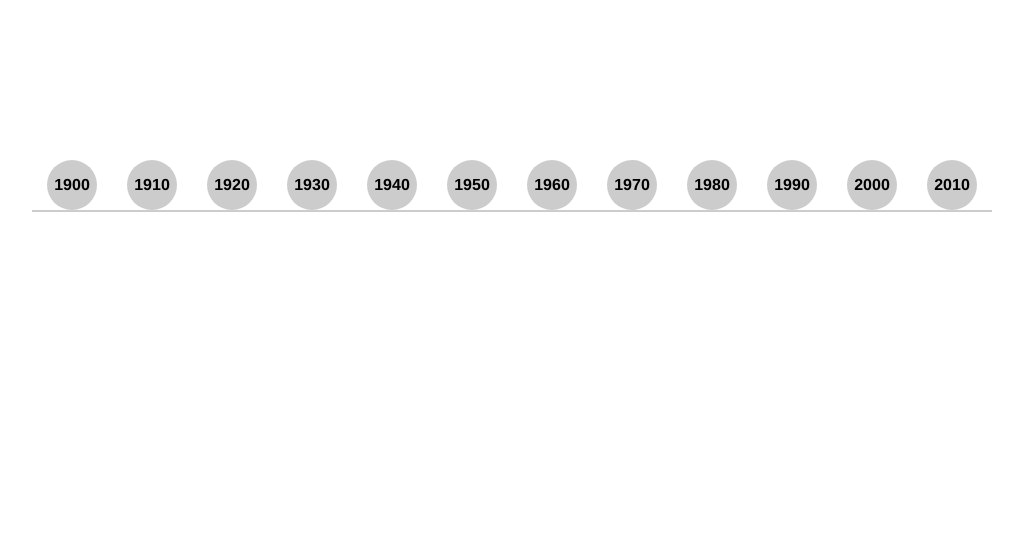
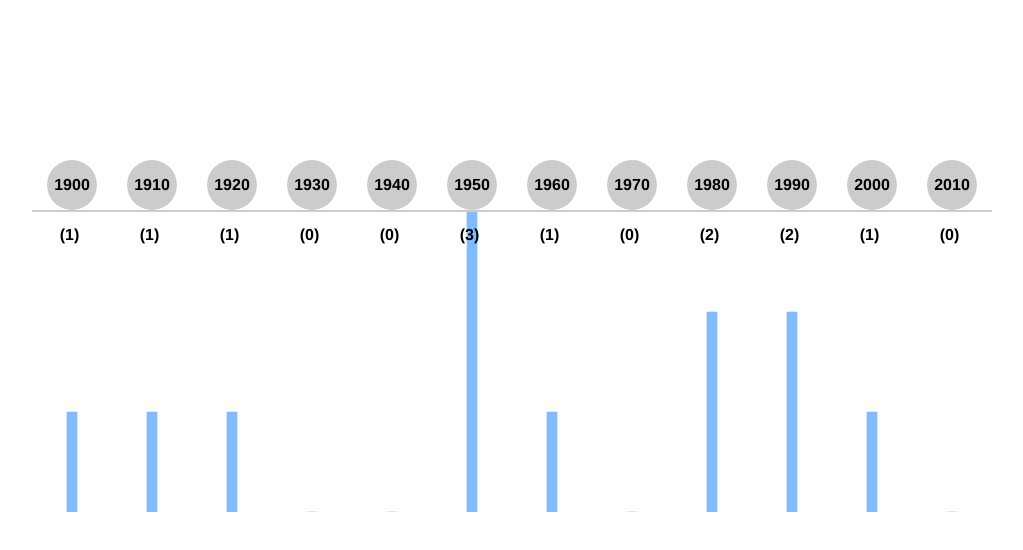
Before and after one commit to l4ur4nn3/timeline-js, a plain HTML site: page index.html in a window 1280 px wide. Shown: the whole page, without its empty margins (128-1151 px from the left). Drawn offline with nearby package versions, Linux system fonts and the light colour scheme.

Commit message:
Working charts -- style almost ok

```diff
--- a/index.html
+++ b/index.html
@@ -12,6 +12,12 @@
 
   <div id="cards-container"></div>
 
+  <div id="chart-container">
+    <canvas id="myChart"></canvas>
+  </div>
+
+
+  <script src="https://cdn.jsdelivr.net/npm/chart.js"></script>
   <script src="script.js"></script>
 </body>
 </html>
--- a/script.js
+++ b/script.js
@@ -154,19 +154,93 @@ window.addEventListener('DOMContentLoaded', function() {
     }
   });
 
- // Afficher le nombre d'événements par décennie
+// Afficher le nombre d'événements par décennie
 for (const decade in eventsByDecade) {
   const countElement = document.createElement('span');
   countElement.innerText = ` (${eventsByDecade[decade]})`;
 
+  // Ajout de la classe "eventsByDecade"
+  countElement.classList.add('eventsByDecade');
+
   const eventDateDiv = Array.from(timeline.getElementsByClassName('event-date')).find(element => element.innerText === decade);
   eventDateDiv.appendChild(countElement);
 }
-
 
   // Cacher tous les event-title au chargement de la page
   const allEventTitles = document.querySelectorAll('.event-title');
   allEventTitles.forEach(function(title) {
     title.style.display = 'none';
   });
+
+  const ctx = document.getElementById('myChart');
+
+  const data = {
+    labels: Object.keys(eventsByDecade),
+    datasets: [
+      {
+        label: "Évenement(s) par décennie",
+        data: Object.values(eventsByDecade),
+        backgroundColor: "rgba(0, 123, 255, 0.5)",
+        borderColor: "rgba(0, 123, 255, 1)",
+        barThickness: 10
+      }
+    ]
+  };
+
+  const options = {
+    maintainAspectRatio: false, // Permet au graphique d'ajuster sa taille en fonction du conteneur
+    aspectRatio: 1, // Définit le ratio de l'aspect du graphique (largeur / hauteur)
+    plugins: {
+      legend: {
+        display: false // Masquer la légende
+      }
+    },
+    scales: {
+      x: {
+        display: false,
+        drawBorder: false,
+        axis: {
+          display: false, // Masquer la ligne de l'axe x
+          drawOnChartArea: false // Ne pas dessiner la ligne de l'axe x sur la zone du graphique
+        },
+        grid: {
+          display: false // Masquer la grille de l'axe x
+        },
+        title: {
+          display: false // Masquer le titre de l'axe x
+        },
+        ticks: {
+          display: false // Masquer les labels de l'axe x
+        }
+      },
+      y: {
+        display: false,
+        drawBorder: false,
+        axis: {
+          display: false, // Masquer la ligne de l'axe x
+          drawOnChartArea: false // Ne pas dessiner la ligne de l'axe x sur la zone du graphique
+        },
+        grid: {
+          display: false // Masquer la grille de l'axe y
+        },
+        title: {
+          display: false // Masquer le titre de l'axe y
+        },
+        ticks: {
+          display: false // Masquer les labels de l'axe y
+        }
+      }
+    }
+  };
+
+
+
+  new Chart(ctx, {
+    type: "bar",
+    data: data,
+    options: options
+  });
+
+
+
 });
--- a/styles.css
+++ b/styles.css
@@ -117,7 +117,3 @@ body {
  .disabled {
    cursor: not-allowed
  }
-
- .event-date span{
-  display: none;
- }
```
